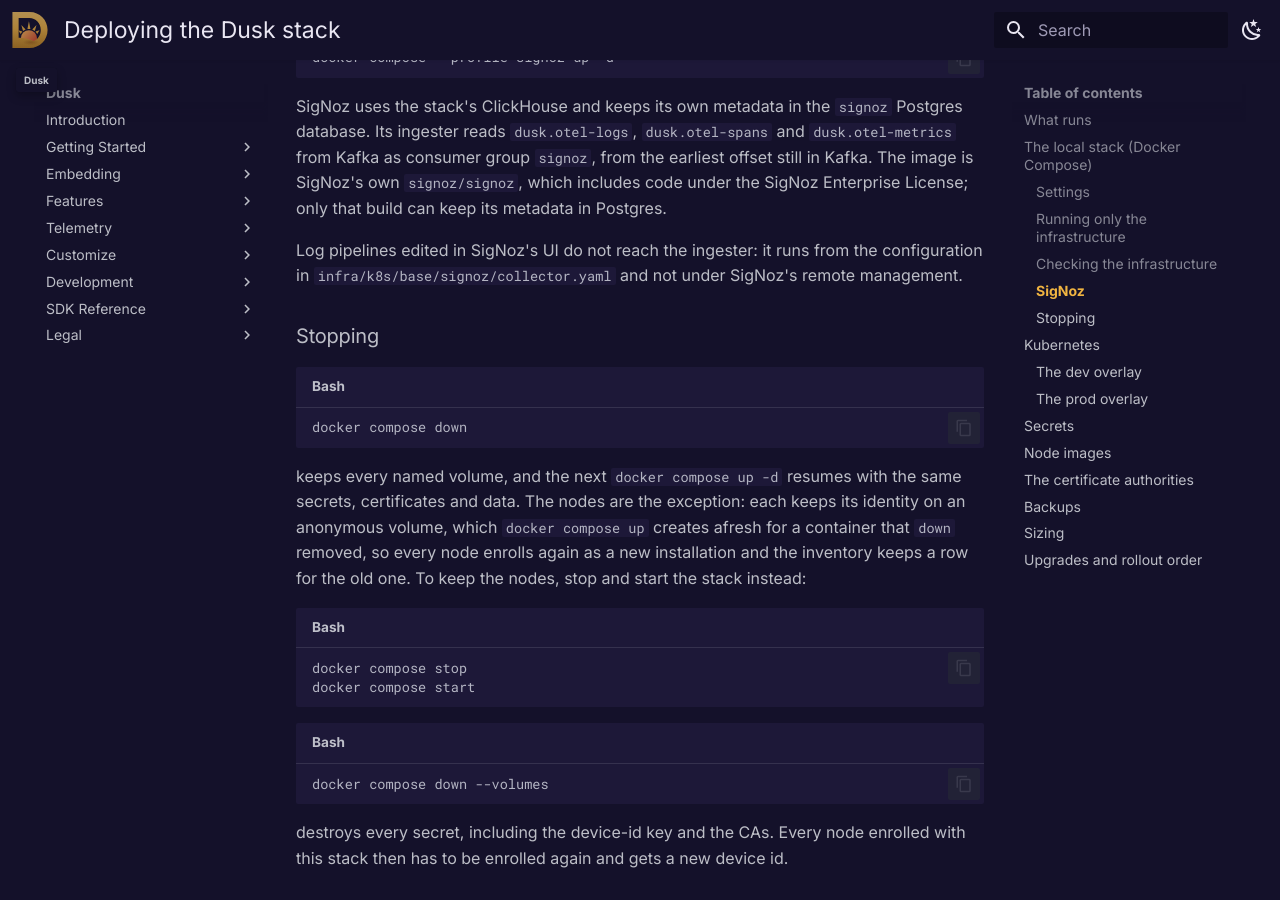
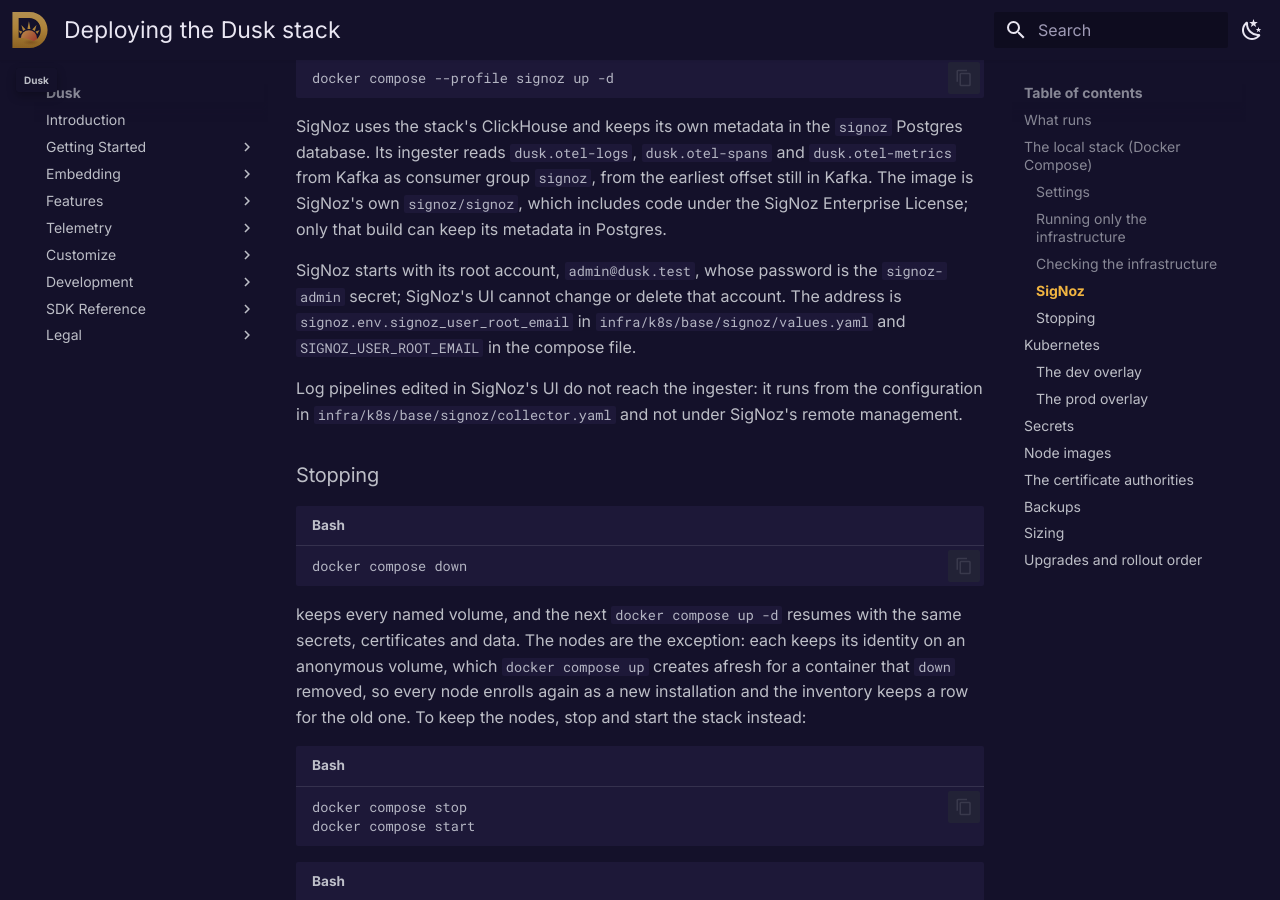
Before and after one commit to tomerze/dusk, an MkDocs documentation site: the page built from docs/docs/stack/deploy.md, in a window 1280 px wide and 900 px high, scrolled down 5999 px. Built offline with MkDocs 1.6.1 and Material for MkDocs 9.7.7, drawn with Linux system fonts in a browser that asks for light colours; comment, search, counter and statistics services are not loaded; some of the changed text lies outside the part shown.

Commit message:
Give SigNoz a root account whose password is the signoz-admin secret
SigNoz 0.145.0 provisions a root account when it starts if user.root is
enabled (SIGNOZ_USER_ROOT_ENABLED, SIGNOZ_USER_ROOT_EMAIL,
SIGNOZ_USER_ROOT_PASSWORD), together with the organisation it belongs to.
The stack enables it as admin@dusk.test with the password in the new
signoz-admin secret, so SigNoz has an administrator from its first start
rather than whoever opens its UI first, and a job can sign in to it.

secrets-init creates signoz-admin once, like the other passwords, appending
-Aa0 to 40 random letters and digits: SigNoz refuses a root password
without an upper-case letter, a lower-case letter, a digit and one of its
symbols, and 40 random letters and digits lack a digit about once in a
thousand. A test checks a generated password against SigNoz's rule.

signoz.yaml is the chart rendered again with the new values. The chart
sorts the three variables ahead of the telemetry store's DSN, so the prod
patches that replace the two DSNs at their index now test and replace
indices 12 and 15.

```diff
--- a/docs/docs/stack/deploy.md
+++ b/docs/docs/stack/deploy.md
@@ -90,7 +90,7 @@
 |----|---------|---------|
 | twilight | http://127.0.0.1:8080 | `docker compose exec twilight twilight token create --name admin --role admin` prints a token |
 | Grafana | http://127.0.0.1:3000 | user `admin`, password from `docker compose exec grafana cat /run/secrets/grafana-admin/password` |
-| SigNoz | http://127.0.0.1:8081 | create the first account in the UI (needs the `signoz` profile, below) |
+| SigNoz | http://127.0.0.1:8081 | user `admin@dusk.test`, password from `docker compose exec signoz cat /run/secrets/signoz-admin/password` (needs the `signoz` profile, below) |
 
 Nodes outside Docker reach nightfall on 127.0.0.1:8443. They must connect by
 the names on its certificates, `fleet.dusk.test` and `provision.dusk.test`,
@@ -206,6 +206,12 @@
 offset still in Kafka. The image is SigNoz's own `signoz/signoz`, which
 includes code under the SigNoz Enterprise License; only that build can keep its
 metadata in Postgres.
+
+SigNoz starts with its root account, `admin@dusk.test`, whose password is the
+`signoz-admin` secret; SigNoz's UI cannot change or delete that account. The
+address is `signoz.env.signoz_user_root_email` in
+`infra/k8s/base/signoz/values.yaml` and `SIGNOZ_USER_ROOT_EMAIL` in the compose
+file.
 
 Log pipelines edited in SigNoz's UI do not reach the ingester: it runs from the
 configuration in `infra/k8s/base/signoz/collector.yaml` and not under SigNoz's
@@ -456,6 +462,7 @@
 | `postgres-superuser`, `postgres-twilight`, `postgres-grafana`, `postgres-signoz` | `username`, `password`, `pgpass` | Postgres; twilight, Grafana, SigNoz |
 | `clickhouse-admin`, `clickhouse-vector`, `clickhouse-grafana`, `clickhouse-signoz` | `password` | ClickHouse; the schema job, Vector, Grafana, SigNoz |
 | `grafana-admin` | `password` | Grafana |
+| `signoz-admin` | `password`, the password of SigNoz's root account | SigNoz |
 
 pki-init adds, in Kubernetes:
 
```
Also changed, not shown: infra/compose/README.md, 7 other files.
